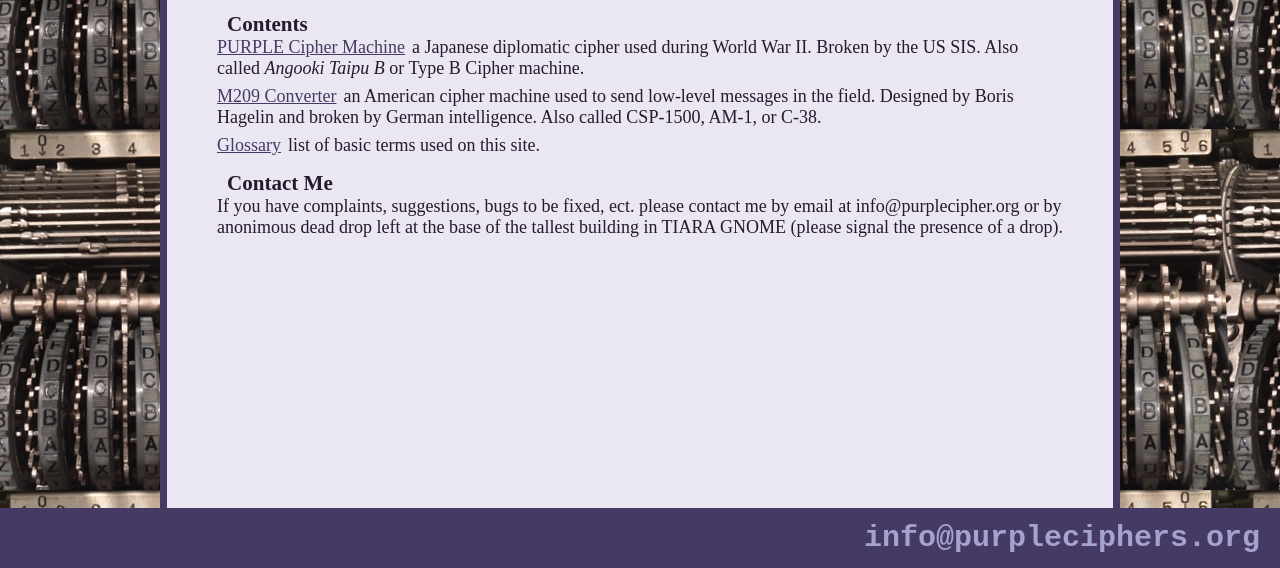
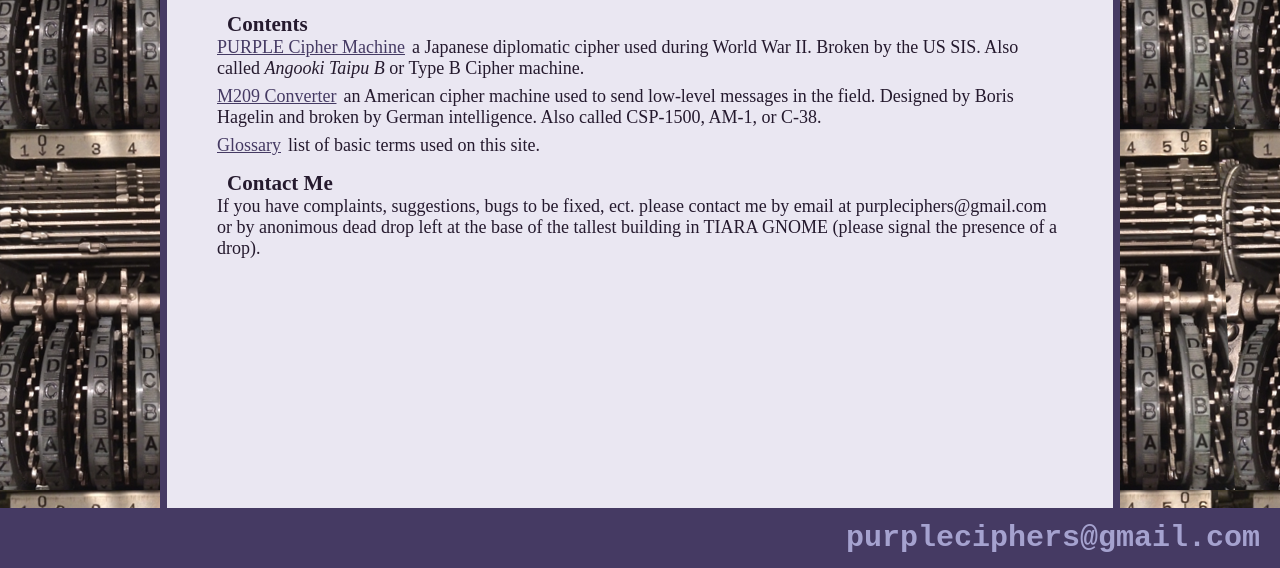
Before and after one commit to purpleciphers/purpleciphers.github.io, a plain HTML site: page index.html in a window 1280 px wide. Shown: the part 232-800 px from the top of the page. Drawn offline with Linux system fonts and the light colour scheme.

Commit message:
Update index.html
update email

```diff
--- a/index.html
+++ b/index.html
@@ -45,11 +45,11 @@
         </section>
         <section>
           <h3>Contact Me</h3>
-            <p>If you have complaints, suggestions, bugs to be fixed, ect. please contact me by email at info@purplecipher.org or by anonimous dead drop left at the base of the tallest building in TIARA GNOME (please signal the presence of a drop).</p>
+            <p>If you have complaints, suggestions, bugs to be fixed, ect. please contact me by email at purpleciphers@gmail.com or by anonimous dead drop left at the base of the tallest building in TIARA GNOME (please signal the presence of a drop).</p>
         </section>
       </main>
       <footer>
-          <h2>info@purpleciphers.org</h2>
+          <h2>purpleciphers@gmail.com</h2>
       </footer>
   </body>
 </html>
```
